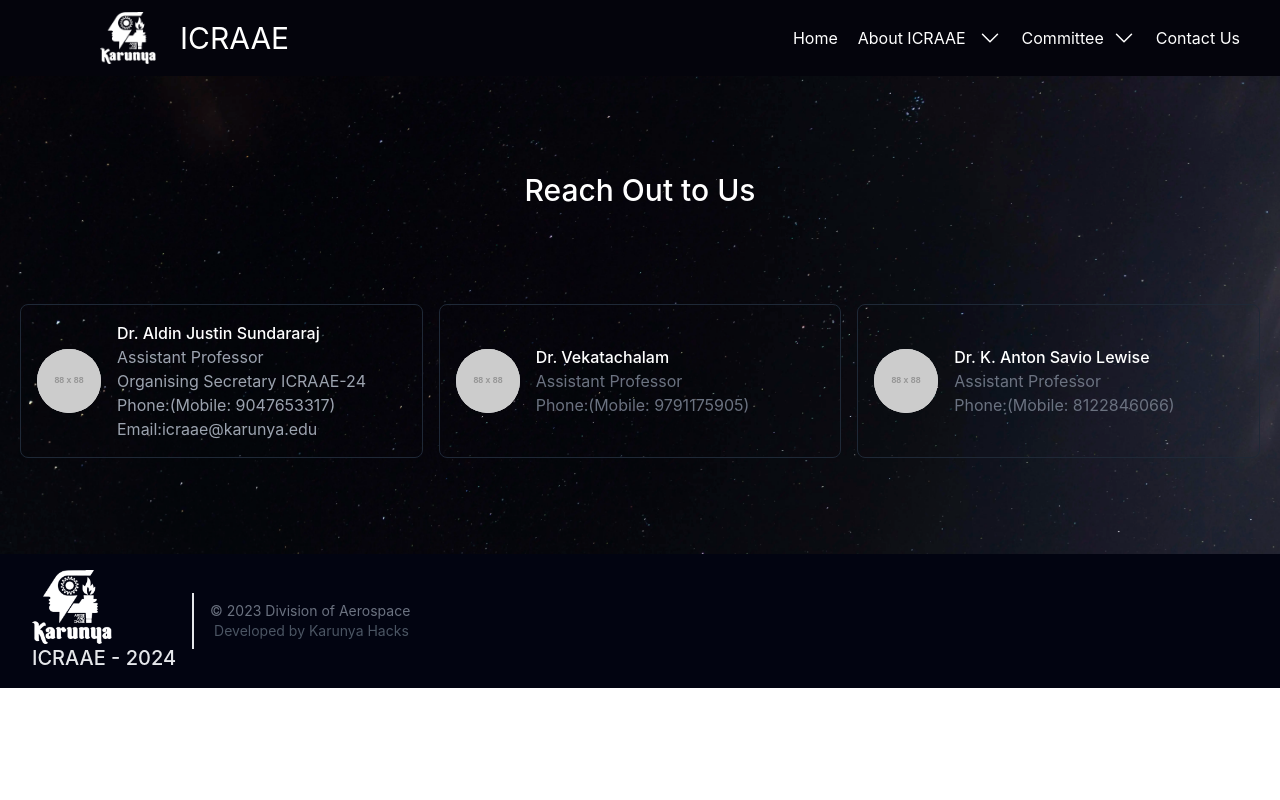
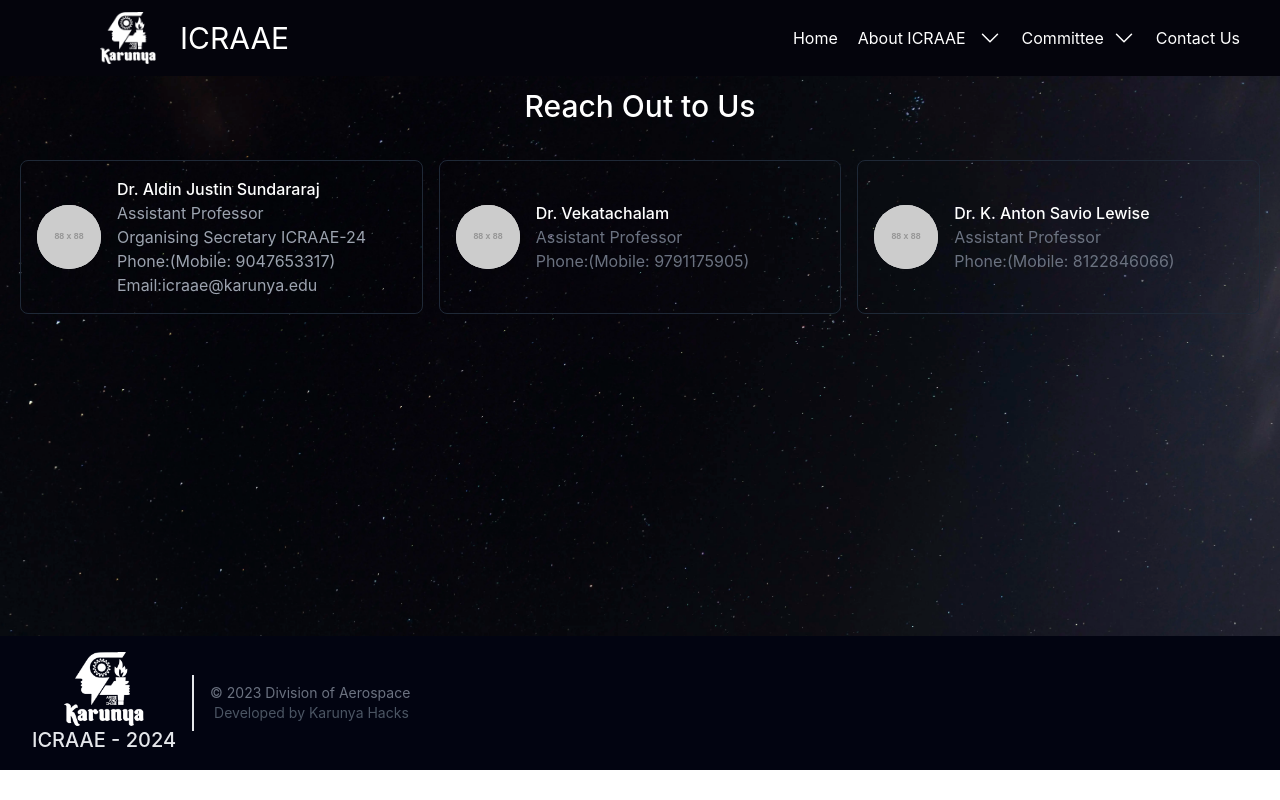
Before and after one commit to arnold-anand/icraae24, a React (Create React App) app: page /contact-us in a window 1280 px wide. Built offline with nearby package versions, Linux system fonts and the light colour scheme.

Commit message:
fixed footer logo

```diff
--- a/src/components/Contact.js
+++ b/src/components/Contact.js
@@ -7,12 +7,12 @@
         backgroundImage: "url(/stars.webp)",
         backgroundSize: "cover",
         backgroundRepeat: "no-repeat",
-        height: "100%",
+        height: "70vh",
       }}
     >
       <section className="text-gray-400 body-font">
-        <div className="container px-5 py-24 mx-auto">
-          <div className="flex flex-col text-center w-full mb-20">
+        <div className="container px-5 py-3 mx-auto">
+          <div className="flex flex-col text-center w-full mb-5">
             <h1 className="sm:text-3xl text-2xl font-medium title-font mb-4 text-white">
               Reach Out to Us
             </h1>
--- a/src/components/Footer.js
+++ b/src/components/Footer.js
@@ -6,8 +6,7 @@
     <footer className="text-gray-600 body-font bg-[#020411]">
       <div className="container px-5 py-4 mx-auto flex items-center sm:flex-row flex-col">
         <a className="flex title-font font-medium items-center md:justify-start justify-center text-gray-200">
-          <span className="ml-3 text-xl">
-            {" "}
+          <span className="flex justify-center items-center flex-col ml-3 text-xl">
             <img className="w-20" src="karunya-logo-white.png" alt="" />
             ICRAAE - 2024
           </span>
--- a/src/components/Navbar.js
+++ b/src/components/Navbar.js
@@ -33,7 +33,7 @@
         <div
           className="left-0 w-full bg-[#020411] text-white"
         >
-          <div className="p-7">
+          <div className="p-5">
             <div className="flex justify-between items-center">
             <img className="w-20 p-2" src="karunya-logo-white.png" alt="" />
               <div className="text-xl">ICRAAE</div>
```
